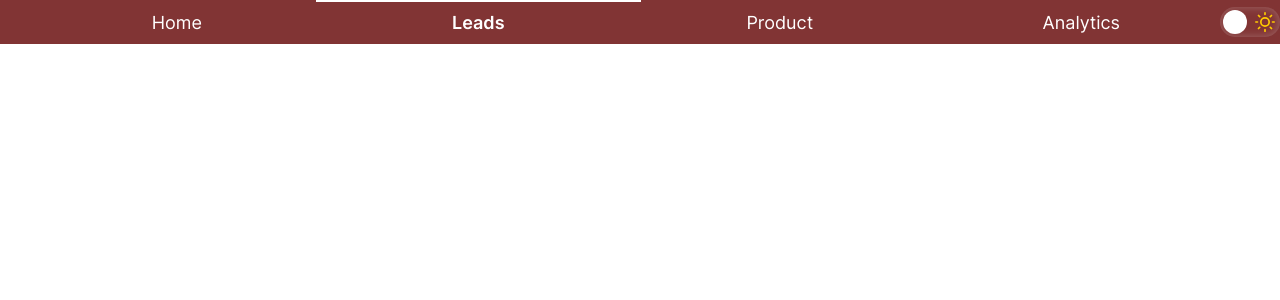
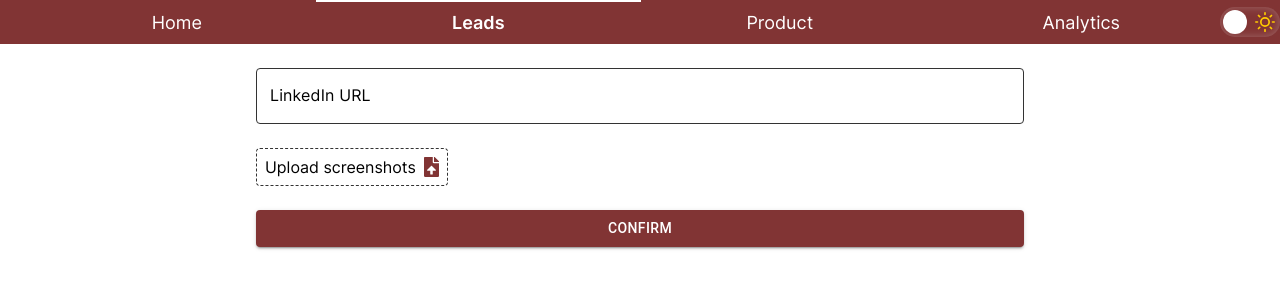
Before and after one commit to DgtlBureau/outReach-front, a React (Create React App) app: page /leads in a window 1280 px wide. Shown: the top 300 px of the page. Built offline with nearby package versions, Linux system fonts and the light colour scheme.

Commit message:
feat: add lead form

```diff
--- a/src/components/App.tsx
+++ b/src/components/App.tsx
@@ -1,6 +1,7 @@
 import { Route, Routes, useLocation } from 'react-router-dom'
 import ProductPage from './ProductPage/ProductPage'
 import Navigation from './Navigation/Navigation'
+import LeadsPage from './LeadsPage/LeadsPage'
 import HomePage from './HomePage/HomePage'
 import { useEffect } from 'react'
 
@@ -23,6 +24,7 @@ function App() {
         <Routes>
           <Route path='/' element={<HomePage />} />
           <Route path='/product' element={<ProductPage />} />
+          <Route path='/leads' element={<LeadsPage />} />
         </Routes>
       </div>
     </div>
--- /dev/null
+++ b/src/components/LeadsPage/LeadForm/LeadForm.scss
@@ -0,0 +1,10 @@
+.lead-form {
+  max-width: 768px;
+  margin: 0 auto;
+  .lead-form__confirm {
+    margin-top: 24px;
+  }
+  .lead-form__input-wrapper {
+    margin-top: 24px;
+  }
+}
--- /dev/null
+++ b/src/components/LeadsPage/LeadForm/LeadForm.tsx
@@ -0,0 +1,19 @@
+import CustomInput from '../../Shared/CustomInput/CustomInput'
+import CustomButton from '../../Shared/CustomButton/CustomButton'
+import FileUpload from '../../Shared/FileUpload/FileUpload'
+
+import './LeadForm.scss'
+
+const LeadForm = () => {
+  return (
+    <form className='lead-form'>
+      <CustomInput label='LinkedIn URL' />
+      <div className='lead-form__input-wrapper'>
+        <FileUpload />
+      </div>
+      <CustomButton className='lead-form__confirm'>Confirm</CustomButton>
+    </form>
+  )
+}
+
+export default LeadForm
--- /dev/null
+++ b/src/components/LeadsPage/LeadsPage.tsx
@@ -0,0 +1,7 @@
+import LeadForm from './LeadForm/LeadForm'
+
+const LeadsPage = () => {
+  return <LeadForm />
+}
+
+export default LeadsPage
--- /dev/null
+++ b/src/components/Shared/CustomButton/CustomButton.scss
@@ -0,0 +1,9 @@
+.custom-button {
+  font-family: 'Inter';
+  width: 100%;
+  background-color: var(--main-color) !important;
+  padding: 10px 0;
+  &:hover {
+    background-color: var(--main-color) !important;
+  }
+}
--- /dev/null
+++ b/src/components/Shared/CustomButton/CustomButton.tsx
@@ -0,0 +1,19 @@
+import { Button } from '@mui/material'
+import cn from 'classnames'
+
+import './CustomButton.scss'
+
+interface ICustomButtonProps {
+  children: React.ReactNode
+  className?: string
+}
+
+const CustomButton = ({ children, className }: ICustomButtonProps) => {
+  return (
+    <Button variant='contained' className={cn('custom-button', className)}>
+      {children}
+    </Button>
+  )
+}
+
+export default CustomButton
--- /dev/null
+++ b/src/components/Shared/CustomInput/CustomInput.scss
@@ -0,0 +1,26 @@
+.custom-input {
+  width: 100%;
+  .MuiInputBase-root {
+    &:hover {
+      .MuiOutlinedInput-notchedOutline {
+        border-color: var(--border-color) !important;
+      }
+    }
+  }
+  .MuiFormLabel-root {
+    font-family: 'Inter';
+    color: var(--text-color);
+  }
+  .MuiInputBase-input {
+    background-color: var(--background-color);
+    transition: background-color 0.5s;
+    color: var(--text-color);
+  }
+  .MuiOutlinedInput-notchedOutline {
+    border-color: var(--border-color);
+    transition: border 0.5s;
+  }
+  &.product-form__input-top-margin {
+    margin-top: 24px;
+  }
+}
--- /dev/null
+++ b/src/components/Shared/CustomInput/CustomInput.tsx
@@ -0,0 +1,25 @@
+import { TextField } from '@mui/material'
+import React from 'react'
+
+import './CustomInput.scss'
+
+interface ICustomInputProps {
+  label: string
+  value?: string
+  onChange?: (event: React.ChangeEvent<HTMLInputElement>) => void
+  type?: string
+}
+
+const CustomInput = ({ label, value, type, onChange }: ICustomInputProps) => {
+  return (
+    <TextField
+      type={type}
+      label={label}
+      value={value}
+      onChange={onChange}
+      className='custom-input'
+    />
+  )
+}
+
+export default CustomInput
--- /dev/null
+++ b/src/components/Shared/FileUpload/FileUpload.scss
@@ -0,0 +1,28 @@
+.file-upload {
+  position: relative;
+  .file-upload__label {
+    padding: 8px;
+    width: fit-content;
+    display: flex;
+    align-items: center;
+    gap: 8px;
+    color: var(--text-color);
+    font-family: 'Inter';
+    font-size: 16px;
+    border-radius: 4px;
+    border: 1px dashed var(--border-color);
+  }
+  .file-upload__icon {
+    fill: var(--main-color) !important;
+    height: 20px;
+  }
+  .file-upload__input {
+    position: absolute;
+    top: 0;
+    left: 0;
+    width: 100%;
+    height: 100%;
+    opacity: 0;
+    cursor: pointer;
+  }
+}
--- /dev/null
+++ b/src/components/Shared/FileUpload/FileUpload.tsx
@@ -0,0 +1,23 @@
+import { ReactComponent as FileUploadIcon } from './images/file-upload.svg'
+import cn from 'classnames'
+
+import './FileUpload.scss'
+
+interface IFileUploadProps {
+  value?: string
+  onChange?: (event: React.ChangeEvent<HTMLInputElement>) => void
+  className?: string
+}
+
+const FileUpload = ({ value, onChange, className }: IFileUploadProps) => {
+  return (
+    <label className={cn('file-upload', className)}>
+      <span className='file-upload__label'>
+        Upload screenshots <FileUploadIcon className='file-upload__icon' />
+      </span>
+      <input type='file' multiple className='file-upload__input' />
+    </label>
+  )
+}
+
+export default FileUpload
```
Also changed, not shown: src/components/Shared/FileUpload/images/file-upload.svg (added).
